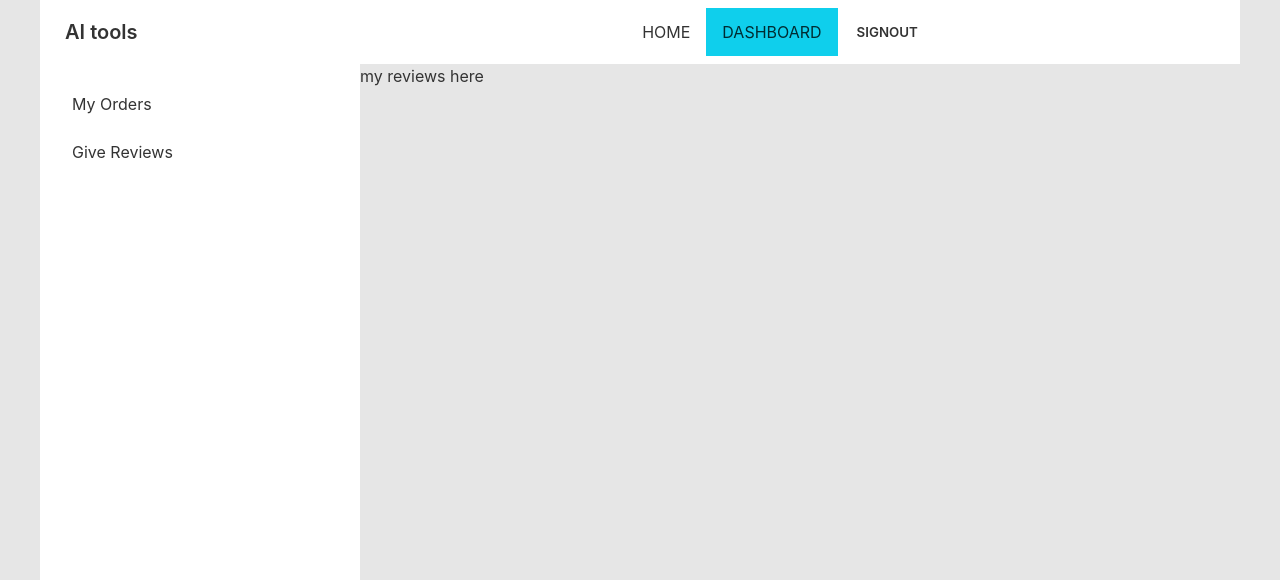
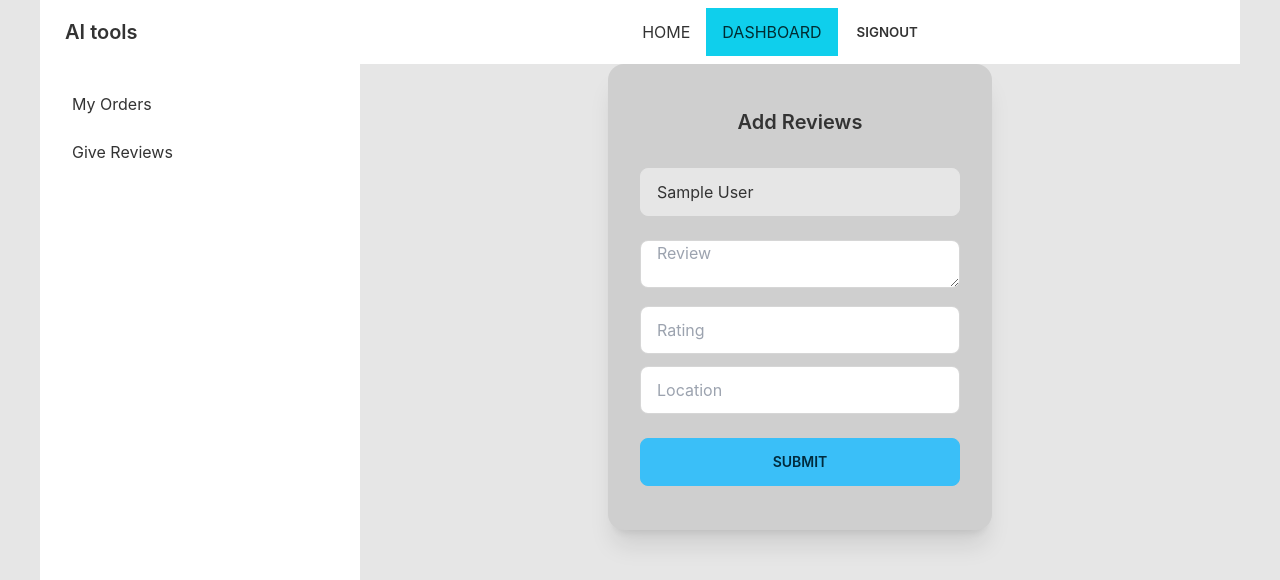
Before and after one commit to pritom48/ass-12-computer-tools, a React (Create React App) app: page /dashboard/reviews in a window 1280 px wide. Shown: the top 580 px of the page. Built offline with nearby package versions, Linux system fonts and the light colour scheme; no server answers; sample sign-in values are in the browser's storage.

Commit message:
myReview

```diff
--- a/src/Pages/Dashboard/MyReviews.js
+++ b/src/Pages/Dashboard/MyReviews.js
@@ -1,10 +1,52 @@
 import React from 'react';
+import { useAuthState } from 'react-firebase-hooks/auth';
+import { toast } from 'react-toastify';
+import auth from '../../firebase.init';
 
 const MyReviews = () => {
+    const [user] = useAuthState(auth);
+
+    const handleReviewSubmit = event => {
+        event.preventDefault();
+        const reviews = {
+            name: user.displayName,
+            location: event.target.location.value,
+            ratings: event.target.rating.value,
+            des: event.target.review.value
+        }
+
+        fetch('http://localhost:5000/review', {
+            method: 'POST',
+            headers: {
+                'content-type': 'application/json'
+            },
+            body: JSON.stringify(reviews)
+        })
+            .then(res => res.json())
+            .then(data => {
+                console.log(data)
+                toast('Your Review is Added')
+            })
+
+    }
+
     return (
-        <div>
-            <h2>my reviews here</h2>
+        <div className='flex justify-center'>
+            <div class="card w-96 bg-base-300 shadow-xl mb-20">
+                <div class="card-body items-center text-center">
+                    <h2 class="card-title py-3">Add Reviews</h2>
+                    <form onSubmit={handleReviewSubmit}>
+                        <input type="text" name='name' disabled value={user?.displayName || ''} class="input w-full input-bordered max-w-xs my-3" />
+                        <textarea type="text" name='review' placeholder="Review" class="input w-full input-bordered max-w-xs my-3" />
+                        <input type="number" name='rating' placeholder="Rating" class="input w-full input-bordered max-w-xs " />
+                        <input type="text" name='location' placeholder="Location" class="input w-full input-bordered max-w-xs my-3" />
+                        <input type="submit" value='Submit' class="btn btn-info w-full  max-w-xs my-3" />
+                    </form>
+
+                </div>
+            </div>
         </div>
+
     );
 };
 
--- a/src/Pages/Home/ReviwesCard.js
+++ b/src/Pages/Home/ReviwesCard.js
@@ -6,7 +6,7 @@ const ReviwesCard = ({ review }) => {
             <div class="card-body">
                 <h2 class="card-title text-3xl">{review.name}</h2>
                 <h2 class="">{review.location}</h2>
-                <p>If a dog chews shoes whose shoes does he choose?</p>
+                <p>{review.des}</p>
                 <h3 className='font-bold'>Ratings: {review.ratings}Star</h3>
             </div>
         </div>
```
